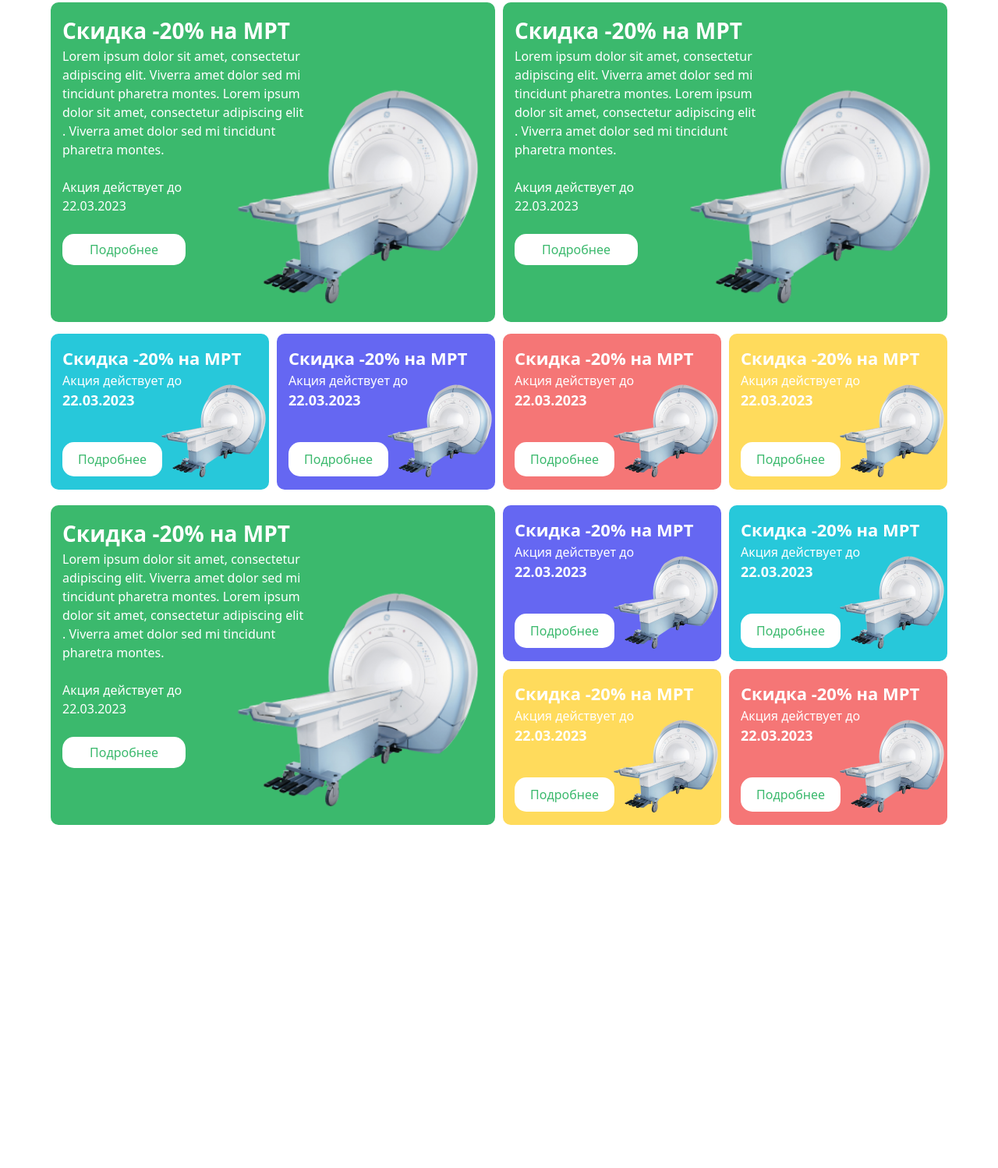
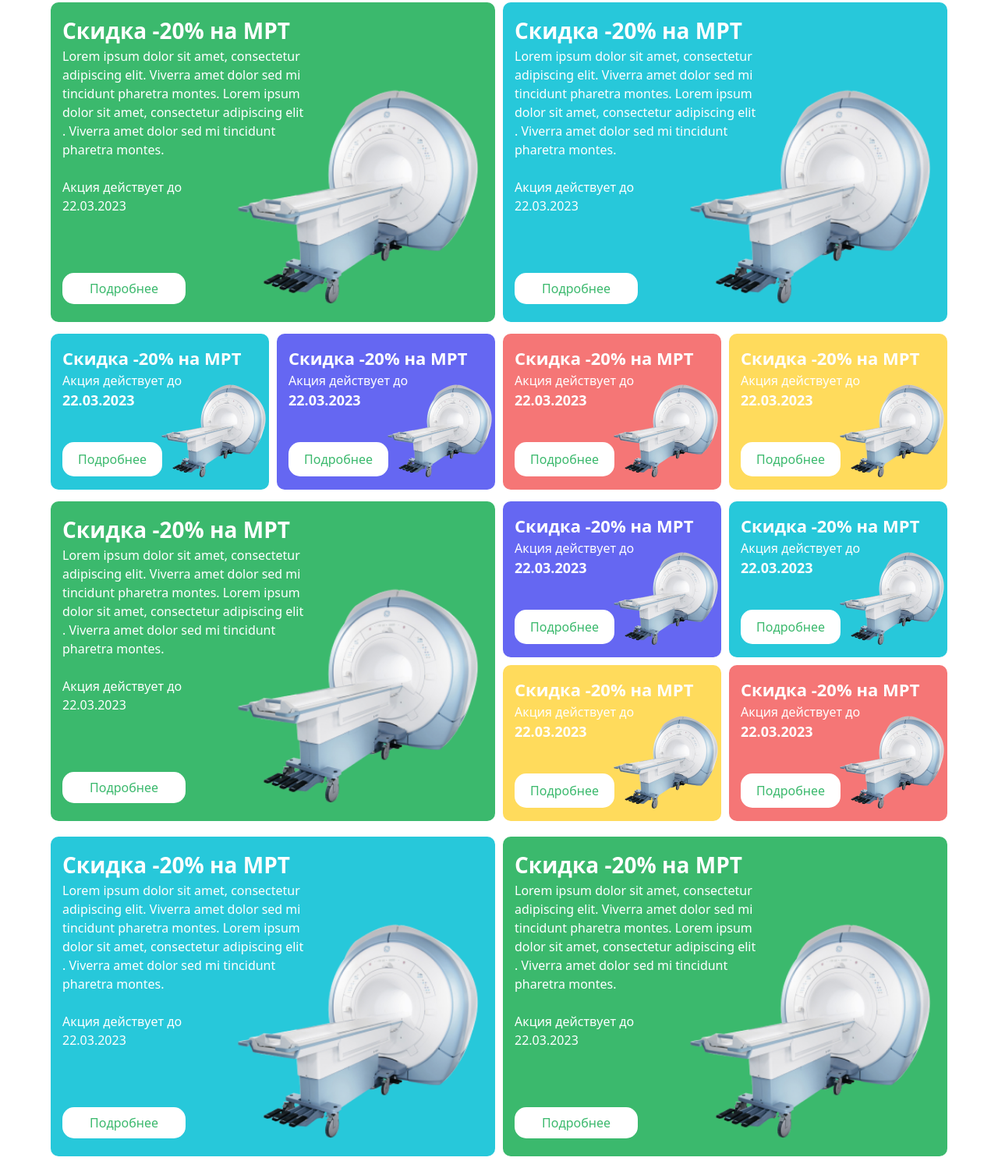
Before and after one commit to Hazratiali/MYPROJECT-EXAM-3, a website: page src/index3.html in a window 1280 px wide. Shown: the part 319-1817 px from the top of the page at 78% size. Before the commit the page ends 1467 px from the top, so only its background shows below. Drawn offline with Linux system fonts and the light colour scheme.

Commit message:
html-1-section-6-ro kamtar tagir kardam

```diff
--- a/src/index3.html
+++ b/src/index3.html
@@ -37,7 +37,8 @@
         <p
             class="text-[30px] text-start ml-[20px] lg:text-start mb-[30px] lg:mt-[60px] lg:text-[40px] font-bold lg:ml-[110px]">
             Наши акции</p>
-        <section class="flex flex-col px-[15px] lg:px-[0px] lg:gap-[10px] lg:w-[1150px] lg:justify-between m-auto lg:flex-row mb-[15px]">
+        <section
+            class="flex flex-col px-[15px] lg:px-[0px] lg:gap-[10px] lg:w-[1150px] lg:justify-between m-auto lg:flex-row mb-[15px]">
 
             <article
                 class="bg-[#3BB96D] p-[15px] text-white w-[350px] h-[350px] mb-[20px] lg:mb-[0px] lg:w-[570px] lg:h-[410px] rounded-[10px]">
@@ -49,12 +50,11 @@
                 <p>Акция действует до </p>
                 <p>22.03.2023</p>
                 <br>
-                <button class="py-[8px] px-[35px] bg-white text-[#3BB96D] rounded-[15px]">Подробнее</button>
-                <img class="absolute w-[48%] ml-[145px] mt-[-150px] lg:ml-[220px] lg:mt-[-230px] lg:w-[25%]"
-                    src="./image 4 (7).png" alt="">
+                <button class="py-[8px] px-[35px] bg-white text-[#3BB96D] rounded-[15px] lg:mt-[50px]">Подробнее</button>
+                <img class="absolute w-[48%] ml-[145px] mt-[-150px] lg:ml-[220px] lg:mt-[-280px] lg:w-[25%]" src="./image 4 (7).png" alt="">
             </article>
             <article
-                class="bg-[#3BB96D] p-[15px] text-white w-[350px] h-[350px] mb-[20px] lg:mb-[0px] lg:w-[570px] lg:h-[410px] rounded-[10px]">
+                class="bg-[#27C8DA] p-[15px] text-white w-[350px] h-[350px] mb-[20px] lg:mb-[0px] lg:w-[570px] lg:h-[410px] rounded-[10px]">
                 <p class="text-[28px] font-bold">Скидка -20% на МРТ</p>
                 <p>Lorem ipsum dolor sit amet, consectetur <br> adipiscing elit. Viverra amet dolor sed mi <br>
                     tincidunt pharetra montes. Lorem ipsum <br> dolor sit amet, consectetur adipiscing elit <br>.
@@ -63,15 +63,14 @@
                 <p>Акция действует до </p>
                 <p>22.03.2023</p>
                 <br>
-                <button class="py-[8px] px-[35px] bg-white text-[#3BB96D] rounded-[15px]">Подробнее</button>
-                <img class="absolute w-[48%] ml-[145px] mt-[-150px] lg:ml-[220px] lg:mt-[-230px] lg:w-[25%]"
-                    src="./image 4 (7).png" alt="">
+                <button class="py-[8px] px-[35px] bg-white text-[#3BB96D] rounded-[15px] lg:mt-[50px]">Подробнее</button>
+                <img class="absolute w-[48%] ml-[145px] mt-[-150px] lg:ml-[220px] lg:mt-[-280px] lg:w-[25%]" src="./image 4 (7).png" alt="">
             </article>
         </section>
     </header>
     <main>
         <section
-            class="w-[350px] lg:w-[1150px] lg:justify-between m-auto lg:h-[200px] flex flex-col lg:flex-row gap-[10px] lg:gap-[0px] mb-[20px]">
+            class="w-[350px] lg:w-[1150px] lg:justify-between m-auto lg:h-[200px] flex flex-col lg:flex-row gap-[10px] lg:gap-[0px] mb-[15px]">
             <article
                 class="w-[350px] h-[220px] lg:w-[280px] lg:h-[200px] p-[15px] bg-[#27C8DA] text-white rounded-[10px]">
                 <p class="text-[22px] font-bold">Скидка -20% на МРТ</p>
@@ -107,7 +106,7 @@
 
         </section>
         <section
-            class="flex flex-col px-[15px] lg:px-[0px] lg:gap-[10px] mb-[30px] lg:w-[1150px] lg:justify-between m-auto lg:flex-row lg:mb-[70px]">
+            class="flex flex-col px-[15px] lg:px-[0px] lg:gap-[10px]  lg:w-[1150px] lg:justify-between m-auto lg:flex-row ">
 
             <article
                 class="bg-[#3BB96D] p-[15px] text-white w-[350px] h-[350px] mb-[20px] lg:mb-[0px] lg:w-[570px] lg:h-[410px] rounded-[10px]">
@@ -119,9 +118,8 @@
                 <p>Акция действует до </p>
                 <p>22.03.2023</p>
                 <br>
-                <button class="py-[8px] px-[35px] bg-white text-[#3BB96D] rounded-[15px]">Подробнее</button>
-                <img class="absolute w-[48%] ml-[145px] mt-[-150px] lg:ml-[220px] lg:mt-[-230px] lg:w-[25%]"
-                    src="./image 4 (7).png" alt="">
+                <button class="py-[8px] px-[35px] bg-white text-[#3BB96D] rounded-[15px] lg:mt-[50px]">Подробнее</button>
+                <img class="absolute w-[48%] ml-[145px] mt-[-150px] lg:ml-[220px] lg:mt-[-280px] lg:w-[25%]" src="./image 4 (7).png" alt="">
             </article>
 
             <article class=" text-white w-[350px] h-[350px] lg:w-[570px] lg:h-[430px] rounded-[10px]">
@@ -170,6 +168,37 @@
                 </div>
             </article>
         </section>
+        <section
+            class="flex flex-col px-[15px] lg:px-[0px] lg:gap-[10px] lg:w-[1150px] lg:justify-between m-auto lg:flex-row mb-[15px] mt-[575px] lg:mt-[0px]">
+            <article
+                class="bg-[#27C8DA] p-[15px] text-white w-[350px] h-[350px] mb-[20px] lg:mb-[0px] lg:w-[570px] lg:h-[410px] rounded-[10px]">
+                <p class="text-[28px] font-bold">Скидка -20% на МРТ</p>
+                <p>Lorem ipsum dolor sit amet, consectetur <br> adipiscing elit. Viverra amet dolor sed mi <br>
+                    tincidunt pharetra montes. Lorem ipsum <br> dolor sit amet, consectetur adipiscing elit <br>.
+                    Viverra amet dolor sed mi tincidunt <br> pharetra montes.</p>
+                <br>
+                <p>Акция действует до </p>
+                <p>22.03.2023</p>
+                <br>
+                <button class="py-[8px] px-[35px] bg-white text-[#3BB96D] rounded-[15px] lg:mt-[50px]">Подробнее</button>
+                <img class="absolute w-[48%] ml-[145px] mt-[-150px] lg:ml-[220px] lg:mt-[-280px] lg:w-[25%]" src="./image 4 (7).png" alt="">
+            </article>
+            <article
+                class="bg-[#3BB96D] p-[15px] text-white w-[350px] h-[350px] mb-[20px] lg:mb-[0px] lg:w-[570px] lg:h-[410px] rounded-[10px]">
+                <p class="text-[28px] font-bold">Скидка -20% на МРТ</p>
+                <p>Lorem ipsum dolor sit amet, consectetur <br> adipiscing elit. Viverra amet dolor sed mi <br>
+                    tincidunt pharetra montes. Lorem ipsum <br> dolor sit amet, consectetur adipiscing elit <br>.
+                    Viverra amet dolor sed mi tincidunt <br> pharetra montes.</p>
+                <br>
+                <p>Акция действует до </p>
+                <p>22.03.2023</p>
+                <br>
+                <button class="py-[8px] px-[35px] bg-white text-[#3BB96D] rounded-[15px] lg:mt-[50px]">Подробнее</button>
+                <img class="absolute w-[48%] ml-[145px] mt-[-150px] lg:ml-[220px] lg:mt-[-280px] lg:w-[25%]" src="./image 4 (7).png" alt="">
+            </article>
+
+        </section>
+
     </main>
 </body>
 
```
Also changed, not shown: src/index.html (+17 -13 lines), src/output.css.
